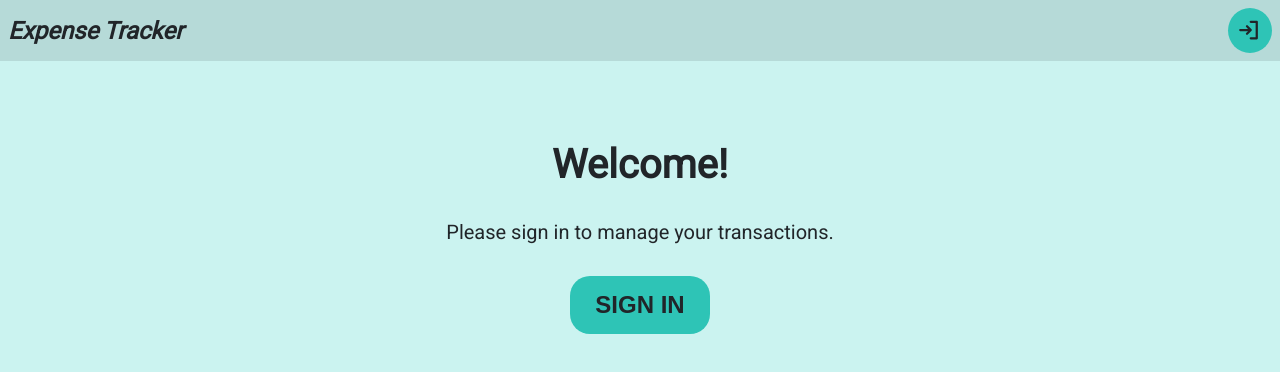
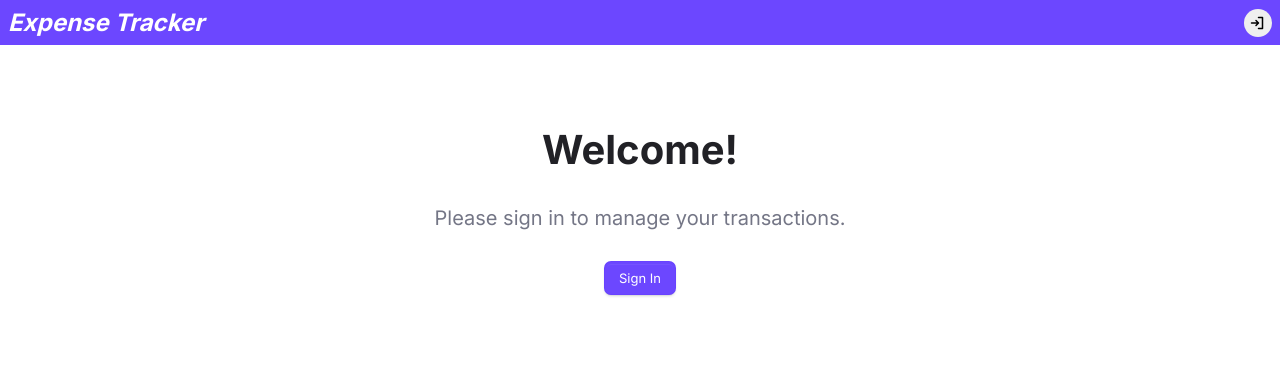
Before and after one commit to Dimterion/expense-tracker, a Next.js app: page / in a window 1280 px wide. Shown: the top 372 px of the page. Built offline with nearby package versions, Linux system fonts and the light colour scheme; no server answers.

Commit message:
adjust Header & Guest components styling

```diff
--- a/app/globals.css
+++ b/app/globals.css
@@ -7,13 +7,13 @@
 
 :root {
   /* Colors */
-  --primary: #cbf3f0;
-  --secondary: #212529;
-  --tertiary: #2ec4b6;
+  --primary: #6c47ff;
+  --secondary: rgb(33, 33, 38);
+  --tertiary: rgb(116, 118, 134);
+  --white: #fff;
 }
 
 body {
-  background-color: var(--primary);
   color: var(--secondary);
 }
 
@@ -24,28 +24,28 @@ nav {
   justify-content: space-between;
   align-items: center;
   padding: 0.5rem;
-  background-color: rgba(0, 0, 0, 0.1);
+  background-color: var(--primary);
+  color: var(--white);
 }
 
 h2 {
   font-style: italic;
 }
 
-.btn {
+.btn-nav {
+  display: flex;
+  justify-content: center;
+  align-items: center;
+  width: 1.75rem;
+  height: 1.75rem;
   border: none;
-  background-color: var(--tertiary);
-  color: var(--secondary);
+  border-radius: 50%;
+  font-size: 1rem;
   cursor: pointer;
 }
 
-.btn:hover {
-  opacity: 0.9;
-}
-
-.btn-nav {
-  padding: 10px 10px 5px;
-  border-radius: 50%;
-  font-size: 1.5rem;
+.btn-nav:hover {
+  opacity: 0.8;
 }
 
 /* Guest component */
@@ -61,13 +61,24 @@ h1 {
 
 .guest-paragraph {
   margin: 2rem;
+  color: var(--tertiary);
   font-size: 1.25rem;
 }
 
 .btn-guest {
-  padding: 15px 25px;
-  border-radius: 20px;
-  font-size: 1.5rem;
-  font-weight: bold;
-  text-transform: uppercase;
+  padding: 0.375rem 0.75rem;
+  border: 2px solid var(--primary);
+  border-radius: 0.375rem;
+  box-shadow: rgb(104, 66, 255) 0px 0px 0px 1px,
+    rgba(255, 255, 255, 0.07) 0px 1px 1px 0px inset,
+    rgba(34, 42, 53, 0.2) 0px 2px 3px 0px, rgba(0, 0, 0, 0.24) 0px 1px 1px 0px;
+  background-color: var(--primary);
+  color: var(--white);
+  font-family: inherit;
+  font-size: 0.8125rem;
+  cursor: pointer;
 }
+
+.btn-guest:hover {
+  opacity: 0.8;
+}
--- a/app/layout.tsx
+++ b/app/layout.tsx
@@ -1,12 +1,12 @@
 import type { Metadata } from "next";
-import { Roboto } from "next/font/google";
+import { Inter } from "next/font/google";
 import "./globals.css";
 import { ClerkProvider } from "@clerk/nextjs";
 import Header from "@/components/Header";
 import { ToastContainer } from "react-toastify";
 import "react-toastify/dist/ReactToastify.css";
 
-const roboto = Roboto({ weight: "400", subsets: ["latin"] });
+const inter = Inter({ subsets: ["latin"] });
 
 export const metadata: Metadata = {
   title: "Expense Tracker",
@@ -21,7 +21,7 @@ export default function RootLayout({
   return (
     <ClerkProvider>
       <html lang="en">
-        <body className={roboto.className}>
+        <body className={inter.className}>
           <Header />
           <main>{children}</main>
           <ToastContainer />
--- a/components/Guest.tsx
+++ b/components/Guest.tsx
@@ -8,7 +8,7 @@ const Guest = () => {
         Please sign in to manage your transactions.
       </p>
       <SignInButton>
-        <button className="btn btn-guest">Sign In</button>
+        <button className="btn-guest">Sign In</button>
       </SignInButton>
     </section>
   );
--- a/components/Header.tsx
+++ b/components/Header.tsx
@@ -11,7 +11,7 @@ const Header = async () => {
       <section>
         <SignedOut>
           <SignInButton>
-            <button className="btn btn-nav">
+            <button className="btn-nav">
               <PiSignInBold />
             </button>
           </SignInButton>
```
